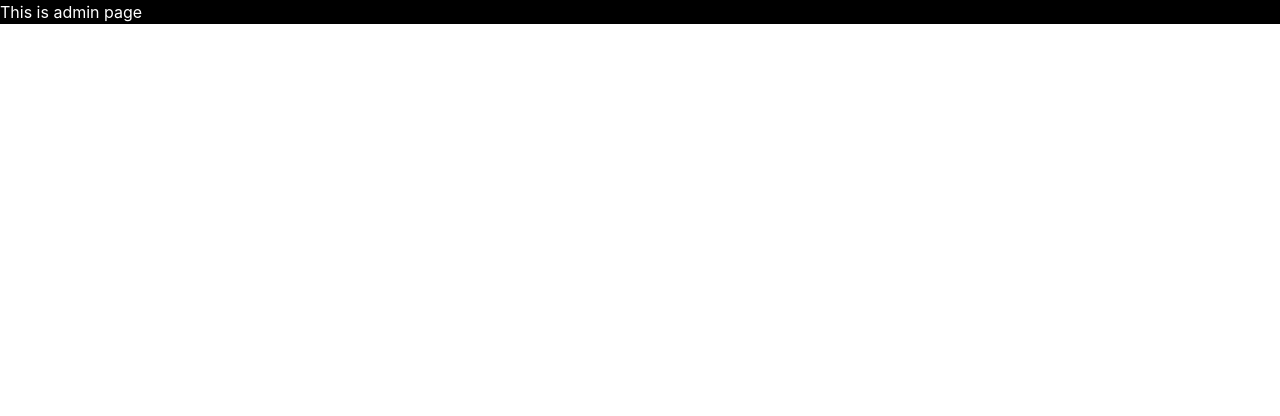
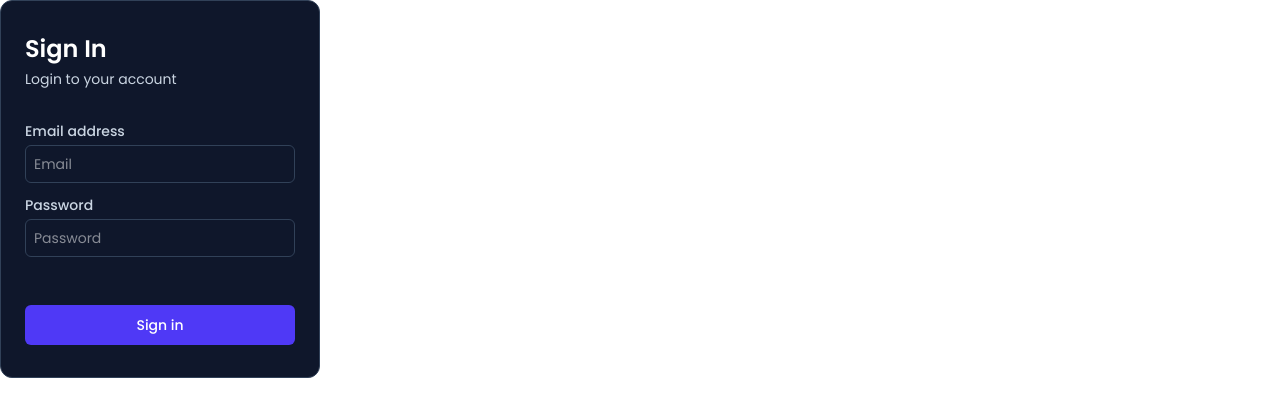
Before and after one commit to shubham200223feb/landeingpagefrontend, a React (Vite) app: page /admin in a window 1280 px wide. Shown: the top 416 px of the page. Built offline with nearby package versions, Linux system fonts and the light colour scheme.

Commit message:
login form

```diff
--- /dev/null
+++ b/src/components/Account.jsx
@@ -0,0 +1,44 @@
+import { useState } from "react";
+
+export default function Account() {
+    const[Loadeing,setLodeing]= useState(false);
+    const [data ,setdata]=useState({email:'',password:""})
+    const change= (e)=>{
+        const{name,value}=e.target;
+        setdata((prev)=>{
+            return ({...prev,[name]:value})
+        })
+    }
+    const Submit= async()=>{
+        try{
+
+        }catch(error){
+
+        }
+    }
+    return (
+        <>
+            <style>{`
+                @import url('https://fonts.googleapis.com/css2?family=Poppins:ital,wght@0,100;0,200;0,300;0,400;0,500;0,600;0,700;0,800;0,900;1,100;1,200;1,300;1,400;1,500;1,600;1,700;1,800;1,900&display=swap');
+
+                * {
+                    font-family: 'Poppins', sans-serif;
+                }
+            `}</style>
+
+            <div className="flex flex-col justify-center w-full max-w-80 rounded-xl px-6 py-8 border border-slate-700 bg-slate-900 text-white text-sm">
+                <h2 className="text-2xl font-semibold">Sign In</h2>
+                <p className="text-slate-300 mt-1">Login to your account</p>
+                <form onSubmit={Submit} className="mt-8" onsubmit="return false">
+                    <label htmlFor="email" className="block mb-1 font-medium text-slate-300">Email address</label>
+                    <input type="email" id="email" name="email" value={data.email} placeholder="Email" className="w-full p-2 mb-3 bg-slate-900 border border-slate-700 rounded-md focus:outline-none focus:ring-1 transition focus:ring-indigo-500 focus:border-indigo-500" />
+
+                    <label htmlFor="password" className="block mb-1 font-medium text-slate-300">Password</label>
+                    <input type="password" id="password" name="password"  value={data.password} placeholder="Password" className="w-full p-2 mb-2 bg-slate-900 border border-slate-700 rounded-md focus:outline-none focus:ring-1 transition focus:ring-indigo-500 focus:border-indigo-500" />
+
+                    <button type="submit" className="w-full mt-10 px-4 py-2.5 font-medium text-white bg-indigo-600 rounded-md hover:bg-indigo-700 focus:outline-none focus:ring-2 focus:ring-indigo-500">{Loadeing?"plss wait..":"Sign in"}</button>
+                </form>
+            </div>
+        </>
+    );
+};
--- a/src/pages/Admin.jsx
+++ b/src/pages/Admin.jsx
@@ -1,10 +1,12 @@
 import React from 'react'
+import Account from '../components/Account'
 
 const Admin = () => {
   return (
-    <div className=' bg-black items-center justify-center text-white'>
-      This is admin page
-    </div>
+    < >
+        <Account/>
+
+    </>
   )
 }
 
```
